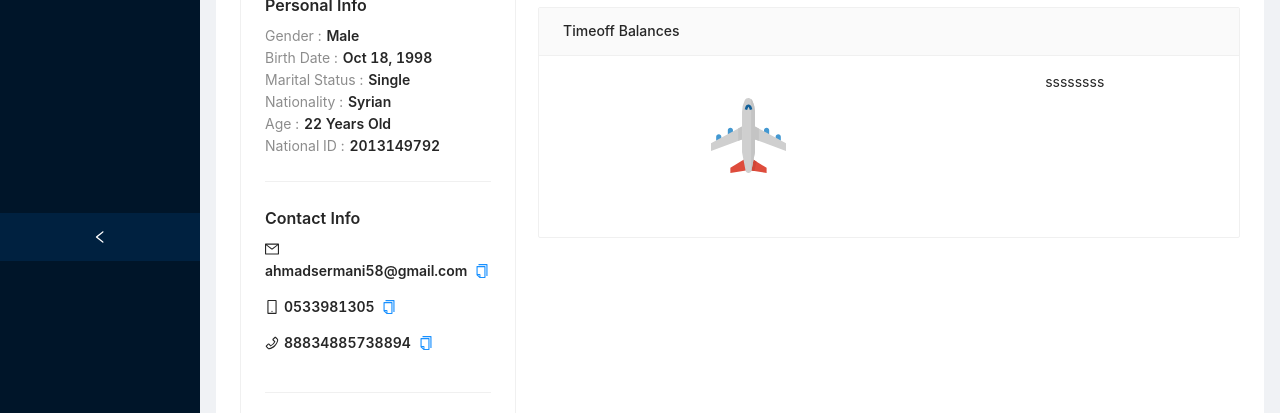
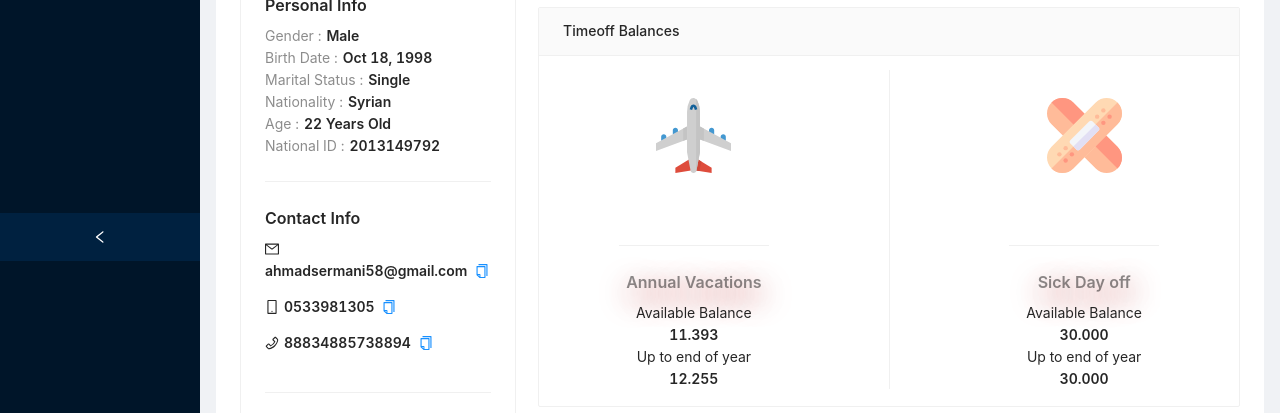
Before and after one commit to Ahmed-Sermani/HRMS, a React (Create React App) app in the folder employee_dashboard/client/employee-dashboard/: page /employee/profile in a window 1280 px wide. Shown: the part 539-952 px from the top of the page. Built offline with nearby package versions, Linux system fonts and the light colour scheme.

Commit message:
complete the Profile UI

```diff
--- /dev/null
+++ b/employee_dashboard/client/employee-dashboard/src/components/SVGs/Bandage.tsx
@@ -0,0 +1,55 @@
+import * as React from "react"
+
+function Bandage() {
+  return (
+    <svg
+      height="1em"
+      viewBox="0 0 511.807 511.807"
+      width="1em"
+      xmlns="http://www.w3.org/2000/svg"
+    >
+      <path
+        d="M481.1 332.54l-87.279-87.279-74.238 74.238-74.253 74.253 87.279 87.265c41.019 41.049 107.446 41.045 148.491 0 40.943-40.928 40.943-107.549 0-148.477z"
+        fill="#fb9"
+      />
+      <path
+        d="M481.1 332.54l-87.279-87.279-74.238 74.238L481.1 481.017c40.943-40.928 40.943-107.549 0-148.477z"
+        fill="#ff9680"
+      />
+      <path
+        d="M179.262 30.701c-40.928-40.928-107.549-40.928-148.477 0-41.041 41.039-41.052 107.468 0 148.491l87.265 87.279 74.253-74.253 74.238-74.238z"
+        fill="#fb9"
+      />
+      <path
+        d="M179.262 30.701c-40.928-40.928-107.549-40.928-148.477 0l161.518 161.518 74.238-74.238z"
+        fill="#ff9680"
+      />
+      <path
+        d="M481.1 30.701c-40.942-40.913-107.549-40.942-148.491 0L30.785 332.54c-41.06 41.028-41.032 107.444 0 148.477 41.043 41.043 107.459 41.047 148.477 0L481.1 179.193c40.928-40.928 40.928-107.549 0-148.492z"
+        fill="#ffd9b3"
+      />
+      <path
+        d="M179.262 481.017L481.1 179.193c40.928-40.928 40.928-107.549 0-148.491L30.785 481.017c41.043 41.043 107.459 41.046 148.477 0z"
+        fill="#fb9"
+      />
+      <circle cx={342.211} cy={127.164} fill="#fb9" r={15} />
+      <circle cx={384.637} cy={169.591} fill="#ff9680" r={15} />
+      <circle cx={384.637} cy={84.738} fill="#fb9" r={15} />
+      <circle cx={427.064} cy={127.164} fill="#ff9680" r={15} />
+      <circle cx={84.81} cy={384.565} fill="#fb9" r={15} />
+      <circle cx={127.237} cy={426.992} fill="#ff9680" r={15} />
+      <circle cx={127.237} cy={342.139} fill="#fb9" r={15} />
+      <circle cx={169.663} cy={384.565} fill="#ff9680" r={15} />
+      <path
+        d="M352.82 201.418L331.602 180.2l-21.218-21.218c-5.859-5.859-15.352-5.859-21.211 0L159.051 289.104c-5.859 5.859-5.859 15.352 0 21.211l21.218 21.218 21.218 21.218c5.859 5.859 15.352 5.859 21.211 0L352.82 222.629c5.86-5.859 5.86-15.352 0-21.211z"
+        fill="#f3f5f9"
+      />
+      <path
+        d="M222.698 352.751L352.82 222.629c5.859-5.859 5.859-15.352 0-21.211L331.602 180.2 180.269 331.533l21.218 21.218c5.86 5.859 15.352 5.859 21.211 0z"
+        fill="#e2dff4"
+      />
+    </svg>
+  )
+}
+
+export default Bandage
--- a/employee_dashboard/client/employee-dashboard/src/components/profile/TimeoffBalances.tsx
+++ b/employee_dashboard/client/employee-dashboard/src/components/profile/TimeoffBalances.tsx
@@ -1,18 +1,21 @@
 import React from 'react'
-import { Card, Row, Col, Avatar } from "antd";
-import  Airplane from '../SVGs/Airplane'
+import { Card, Row, Col, Avatar, Typography, Divider } from "antd";
+import Airplane from '../SVGs/Airplane'
+import Bandage from "../SVGs/Bandage";
+const { Title, Text } = Typography
 
 const TimeoffBalances: React.FC = () => {
     return (
         <Card
-            title = 'Timeoff Balances'
-            type = {'inner'}
+            title='Timeoff Balances'
+            type={'inner'}
             style={{
                 marginTop: '20px'
             }}
         >
             <Row justify={'space-around'}>
                 <Col>
+
                     <Avatar
                         size={150}
                         icon={<Airplane />}
@@ -22,13 +25,91 @@ const TimeoffBalances: React.FC = () => {
                         }}
 
                     />
+                    <Divider />
+                    <Row justify={'center'}>
+                        <Title
+                        type={'secondary'}
+                        style={{
+                            textShadow: '2px 10px 30px rgba(179,33,33,0.9)'
+                        }}
+                        level={5}
+                    >
+                        Annual Vacations
+                    </Title>
+                    </Row>
+                    <Row justify={'center'}>
+                        <Text>
+                            Available Balance
+                        </Text>
+                    </Row>
+                    <Row justify={'center'}>
+                        <Text strong>
+                            11.393
+                        </Text>
+                    </Row>
 
+                    <Row justify={'center'}>
+                        <Text>
+                            Up to end of year
+                        </Text>
+                    </Row>
+                    <Row justify={'center'}>
+                        <Text strong>
+                            12.255
+                        </Text>
+                    </Row>
 
                 </Col>
 
 
                 <Col>
-                ssssssss
+                    <Divider type="vertical" style={{ height: "100%" }} />
+
+                </Col>
+
+                <Col>
+                <Avatar
+                        size={150}
+                        icon={<Bandage />}
+                        style={{
+                            backgroundColor: 'white',
+                            border: "border: 1px solid #cea9a9"
+                        }}
+
+                    />
+                    <Divider />
+                    <Row justify={'center'}>
+                        <Title
+                        type={'secondary'}
+                        style={{
+                            textShadow: '2px 10px 30px rgba(179,33,33,0.9)'
+                        }}
+                        level={5}
+                    >
+                        Sick Day off
+                    </Title>
+                    </Row>
+                    <Row justify={'center'}>
+                        <Text>
+                            Available Balance
+                        </Text>
+                    </Row>
+                    <Row justify={'center'}>
+                        <Text strong>
+                            30.000
+                        </Text>
+                    </Row>
+
+                    <Row justify={'center'}>
+                        <Text>
+                            Up to end of year
+                        </Text>
+                    </Row>
+                    <Row justify={'center'}>
+                        <Text strong>
+                            30.000
+                        </Text>
+                    </Row>
                 </Col>
             </Row>
         </Card>
```
